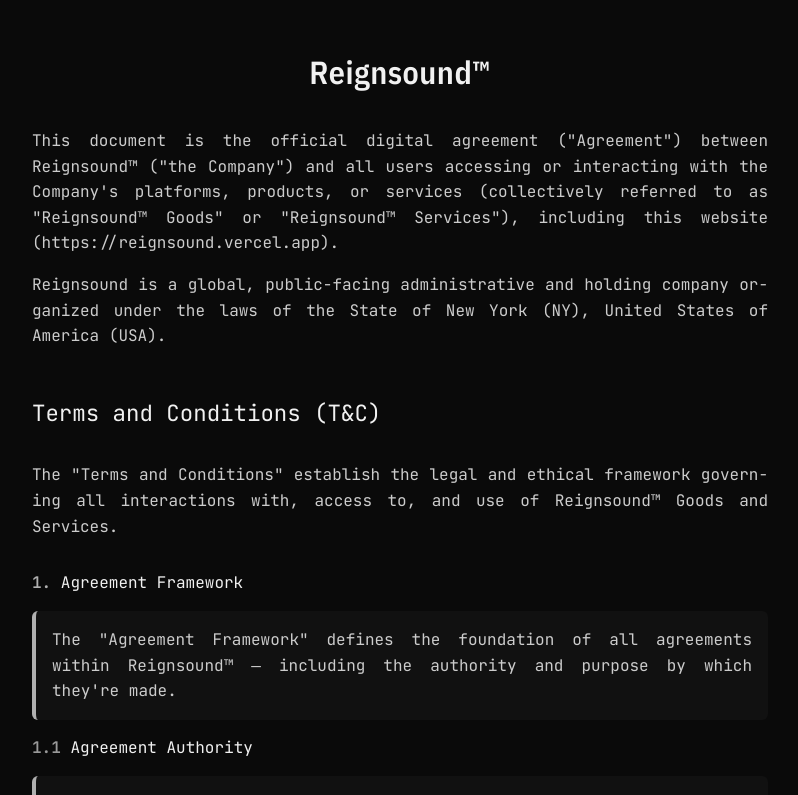
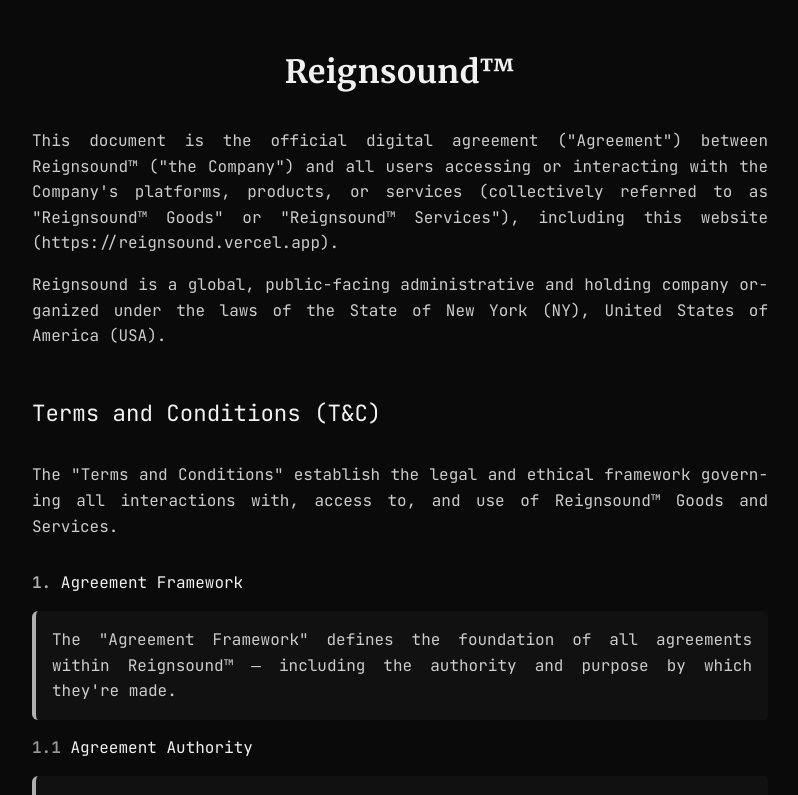
Before and after one commit to umbrellaholdinggroup/reignsound, a Next.js app: page / in a window 1280 px wide. Shown: the top 795 px of the page, without its empty margins (240-1038 px from the left). Built offline with nearby package versions, Linux system fonts and the light colour scheme.

Commit message:
Updating <h1> font

```diff
--- a/public/styles/style.css
+++ b/public/styles/style.css
@@ -36,7 +36,7 @@
 }
 
 h1 {
-  font-family: 'IBM Plex Sans Condensed', sans-serif;
+  font-family: 'Merriweather', sans-serif;
   font-weight: 600;
   letter-spacing: 0.5px;
   margin-bottom: 2rem;
```
